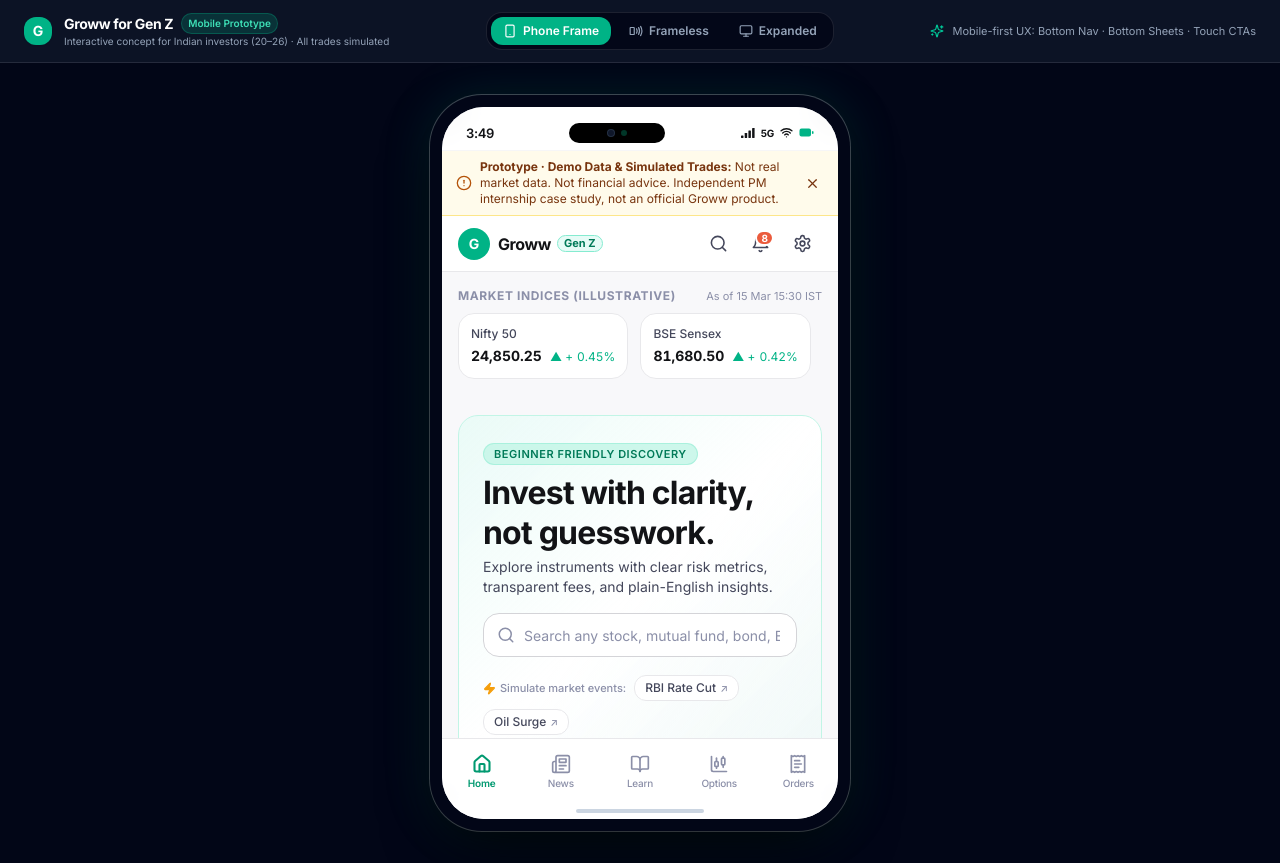
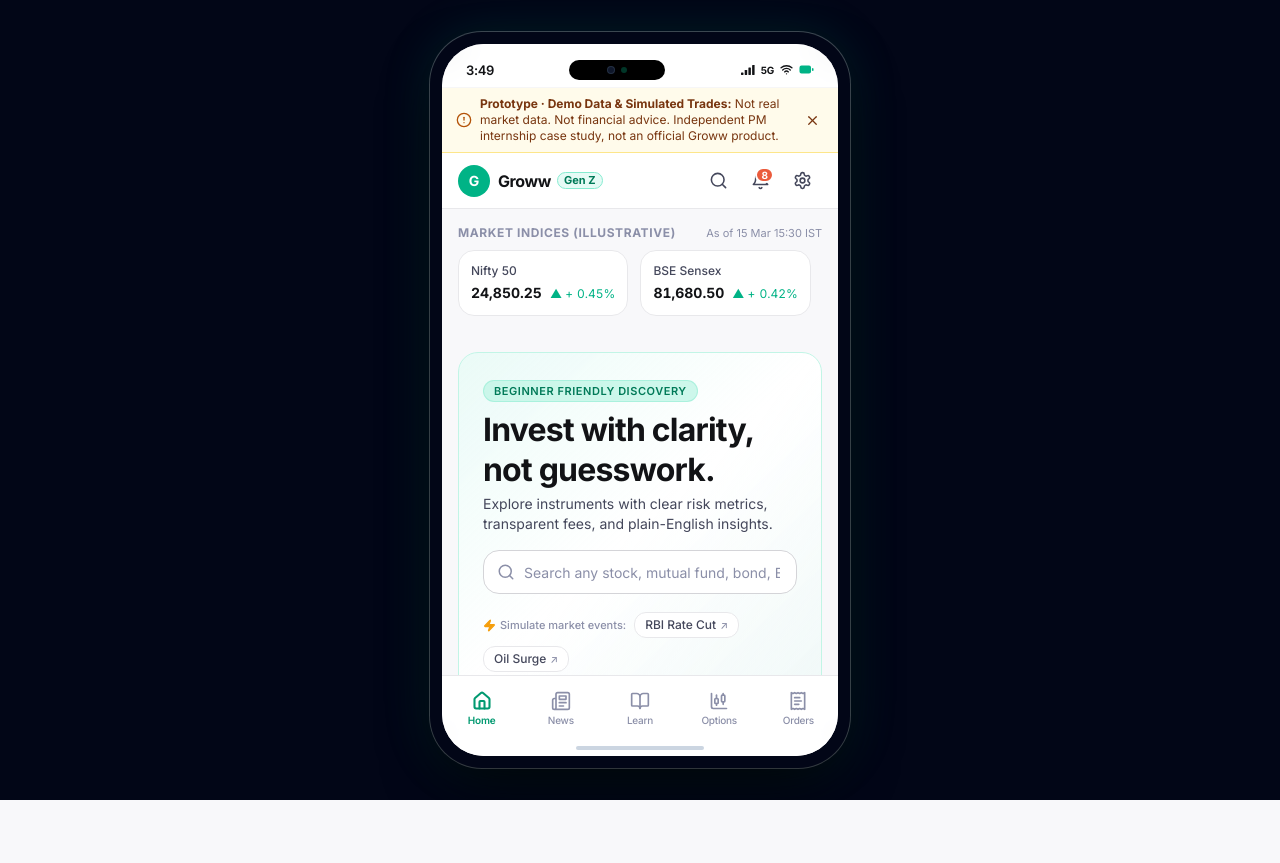
Before and after one commit to SohamBalwant/genz-groww, a React (Vite) app: page / in a window 1280 px wide. After the commit the page ends 800 px from the top, so only its background shows below. Built offline with nearby package versions, Linux system fonts and the light colour scheme.

Commit message:
fix(layout): remove desktop studio header and lock app to phone frame

```diff
--- a/src/components/layout/AppShell.tsx
+++ b/src/components/layout/AppShell.tsx
@@ -3,12 +3,9 @@
 import { TopBar } from './TopBar';
 import { BottomNav } from './BottomNav';
 import { PrototypeBanner } from './PrototypeBanner';
-import { Smartphone, Monitor, SmartphoneNfc, Wifi, Battery, Sparkles } from 'lucide-react';
-
-type ViewMode = 'phone' | 'frameless' | 'expanded';
+import { Wifi, Battery } from 'lucide-react';
 
 export const AppShell: React.FC = () => {
-  const [mode, setMode] = useState<ViewMode>('phone');
   const [time, setTime] = useState<string>('9:41');
   const location = useLocation();
 
@@ -34,95 +31,11 @@
   }, [location.pathname]);
 
   return (
-    <div className="min-h-screen bg-slate-950 text-textPrimary flex flex-col items-center justify-start antialiased selection:bg-primary-500 selection:text-white">
-      {/* ─── Desktop Studio Environment Header (Hidden on actual mobile screens) ─── */}
-      <header className="w-full hidden md:flex items-center justify-between px-6 py-3 border-b border-white/10 bg-slate-900/80 backdrop-blur-md z-50 text-white">
-        <div className="flex items-center gap-3">
-          <div className="w-7 h-7 rounded-lg bg-primary-500 flex items-center justify-center text-white font-extrabold text-sm shadow-sm">
-            G
-          </div>
-          <div>
-            <div className="flex items-center gap-2">
-              <span className="font-extrabold text-sm tracking-tight">Groww for Gen Z</span>
-              <span className="text-[10px] font-semibold bg-primary-500/20 text-primary-300 border border-primary-500/30 px-1.5 py-0.5 rounded-full">
-                Mobile Prototype
-              </span>
-            </div>
-            <p className="text-[10px] text-slate-400">
-              Interactive concept for Indian investors (20–26) · All trades simulated
-            </p>
-          </div>
-        </div>
-
-        {/* Viewport Mode Switcher */}
-        <div className="flex items-center gap-1.5 bg-slate-950/80 p-1 rounded-xl border border-white/10">
-          <button
-            type="button"
-            onClick={() => setMode('phone')}
-            className={`flex items-center gap-1.5 px-3 py-1.5 rounded-lg text-xs font-semibold transition-all ${
-              mode === 'phone'
-                ? 'bg-primary-500 text-white shadow-sm'
-                : 'text-slate-400 hover:text-white hover:bg-white/5'
-            }`}
-            title="Show realistic smartphone chassis with notch and status bar"
-          >
-            <Smartphone size={14} />
-            <span>Phone Frame</span>
-          </button>
-
-          <button
-            type="button"
-            onClick={() => setMode('frameless')}
-            className={`flex items-center gap-1.5 px-3 py-1.5 rounded-lg text-xs font-semibold transition-all ${
-              mode === 'frameless'
-                ? 'bg-primary-500 text-white shadow-sm'
-                : 'text-slate-400 hover:text-white hover:bg-white/5'
-            }`}
-            title="Centered mobile column without device bezel"
-          >
-            <SmartphoneNfc size={14} />
-            <span>Frameless</span>
-          </button>
-
-          <button
-            type="button"
-            onClick={() => setMode('expanded')}
-            className={`flex items-center gap-1.5 px-3 py-1.5 rounded-lg text-xs font-semibold transition-all ${
-              mode === 'expanded'
-                ? 'bg-primary-500 text-white shadow-sm'
-                : 'text-slate-400 hover:text-white hover:bg-white/5'
-            }`}
-            title="Expand container for wider view"
-          >
-            <Monitor size={14} />
-            <span>Expanded</span>
-          </button>
-        </div>
-
-        {/* Desktop Helper Pill */}
-        <div className="flex items-center gap-2 text-xs text-slate-400">
-          <Sparkles size={14} className="text-primary-400" />
-          <span className="hidden lg:inline text-[11px]">
-            Mobile-first UX: Bottom Nav · Bottom Sheets · Touch CTAs
-          </span>
-        </div>
-      </header>
-
+    <div className="min-h-screen bg-slate-950 text-textPrimary flex flex-col items-center justify-center antialiased selection:bg-primary-500 selection:text-white p-0 md:py-6 lg:py-8 overflow-x-hidden">
       {/* ─── Main Container: Smartphone Frame on Desktop / Full Screen on Mobile ─── */}
-      <div className="flex-1 w-full flex items-center justify-center p-0 md:py-6 lg:py-8 overflow-x-hidden">
-        <div
-          className={`transition-all duration-300 w-full flex flex-col ${
-            mode === 'phone'
-              ? 'md:w-[420px] md:h-[890px] md:max-h-[92vh] md:rounded-[52px] md:bg-slate-950 md:p-3 md:shadow-[0_25px_60px_-15px_rgba(0,0,0,0.9),0_0_0_1px_rgba(255,255,255,0.1),0_0_50px_rgba(0,179,134,0.15)] md:ring-1 md:ring-white/15 relative'
-              : mode === 'frameless'
-              ? 'md:w-[420px] md:h-[890px] md:max-h-[94vh] md:rounded-3xl md:shadow-2xl md:border md:border-border relative overflow-hidden bg-bgSurface'
-              : 'max-w-2xl md:h-[90vh] md:rounded-2xl md:shadow-2xl md:border md:border-border relative overflow-hidden bg-bgSurface'
-          }`}
-        >
-          {/* Simulated Physical Smartphone Buttons on Bezel (Phone mode on Desktop only) */}
-          {mode === 'phone' && (
-            <>
-              {/* Volume buttons (Left) */}
+      <div className="w-full flex-1 md:flex-initial flex items-center justify-center">
+        <div className="w-full md:w-[420px] md:h-[890px] md:max-h-[92vh] md:rounded-[52px] md:bg-slate-950 md:p-3 md:shadow-[0_25px_60px_-15px_rgba(0,0,0,0.9),0_0_0_1px_rgba(255,255,255,0.1),0_0_50px_rgba(0,179,134,0.15)] md:ring-1 md:ring-white/15 relative flex flex-col">
+          {/* Simulated Physical Smartphone Buttons on Bezel (Desktop only) */}
           <div
             aria-hidden="true"
             className="hidden md:block absolute -left-[5px] top-28 w-[4px] h-11 bg-slate-750 rounded-l"
@@ -131,22 +44,14 @@
             aria-hidden="true"
             className="hidden md:block absolute -left-[5px] top-42 w-[4px] h-11 bg-slate-750 rounded-l"
           />
-              {/* Power button (Right) */}
           <div
             aria-hidden="true"
             className="hidden md:block absolute -right-[5px] top-36 w-[4px] h-16 bg-slate-750 rounded-r"
           />
-            </>
-          )}
 
           {/* ─── Inner Mobile Screen Viewport ─── */}
-          <div
-            className={`w-full h-full min-h-screen md:min-h-0 bg-bgSurface flex flex-col relative overflow-hidden [transform:translateZ(0)] ${
-              mode === 'phone' ? 'md:rounded-[42px]' : mode === 'frameless' ? 'md:rounded-3xl' : 'md:rounded-2xl'
-            }`}
-          >
-            {/* 1. Mobile Status Bar (Visible on desktop phone mode) */}
-            {mode === 'phone' && (
+          <div className="w-full h-full min-h-screen md:min-h-0 bg-bgSurface flex flex-col relative overflow-hidden [transform:translateZ(0)] md:rounded-[42px]">
+            {/* 1. Mobile Status Bar (Visible on desktop phone chassis) */}
             <div
               aria-hidden="true"
               className="hidden md:flex h-11 shrink-0 px-6 pt-2 bg-white/95 backdrop-blur-md items-center justify-between text-xs font-semibold text-textPrimary select-none z-50 border-b border-border/40"
@@ -174,7 +79,6 @@
                 <Battery size={15} strokeWidth={2.5} className="text-gain fill-gain" />
               </div>
             </div>
-            )}
 
             {/* 2. Global Prototype Banner */}
             <PrototypeBanner />
@@ -193,15 +97,13 @@
             {/* 5. Mobile Bottom Navigation (Always pinned at bottom of mobile app) */}
             <BottomNav />
 
-            {/* 6. Mobile Home Indicator Bar (Desktop phone mode only) */}
-            {mode === 'phone' && (
+            {/* 6. Mobile Home Indicator Bar (Desktop phone frame) */}
             <div
               aria-hidden="true"
               className="hidden md:flex h-4 shrink-0 bg-white items-center justify-center select-none"
             >
               <div className="w-32 h-1 bg-slate-300 rounded-full" />
             </div>
-            )}
           </div>
         </div>
       </div>
```
Lines whose indentation alone changed are shown as unchanged.
